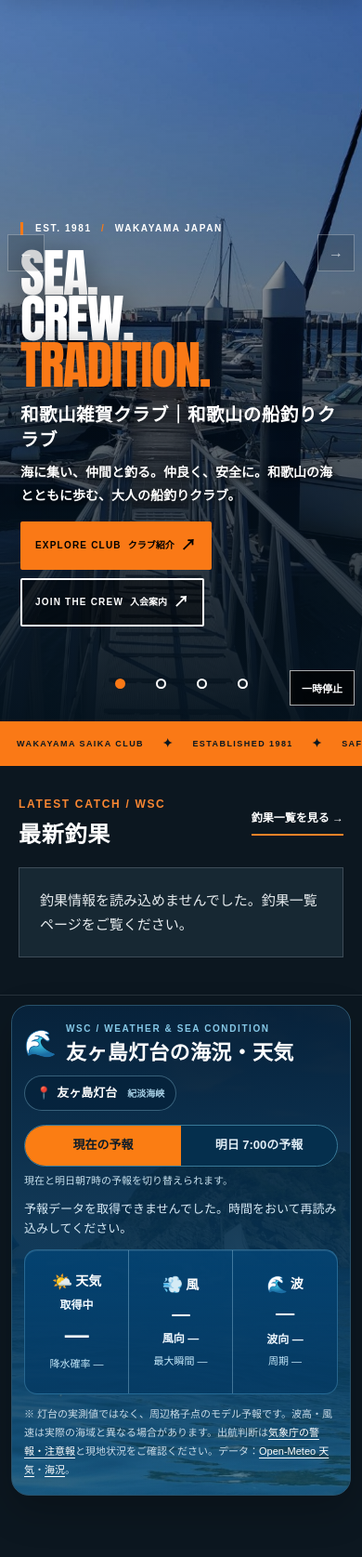
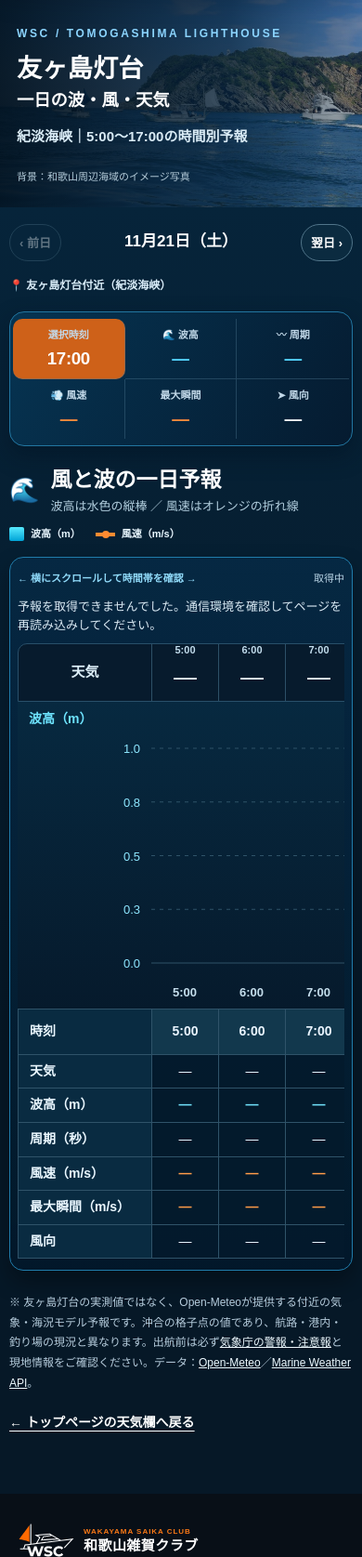
Before and after one commit to oosaka0123-sudo/wakayama-saika-club, a PHP site: page /tomogashima/index.html in a window 390 px wide. Shown: the part 68-1743 px from the top of the page at 93% size. Run offline with PHP 8.4, Linux system fonts and the light colour scheme.

Commit message:
feat: 友ヶ島灯台の波高＋風速重ね合わせグラフ特設ページ (#44)
* feat(tomogashima): add standalone hourly combined wave and wind forecast page

* style(tomogashima): implement marine overlay chart and mobile horizontal timeline

* feat(tomogashima): fetch real hourly marine data and draw overlaid bars and wind line

* feat(home): link Tomogashima hourly wind and wave forecast

* style(home): add forecast detail link scoped to weather card

* seo: include new Tomogashima forecast detail page

* fix(tomogashima): reject API error payloads instead of showing misleading empty forecast

```diff
--- a/css/sea-forecast.css
+++ b/css/sea-forecast.css
@@ -80,3 +80,9 @@
 .sea-forecast .sf-extra{font-size:10px}
 }
 @media(prefers-reduced-motion:reduce){.sea-forecast *, .sea-forecast *::before, .sea-forecast *::after{scroll-behavior:auto!important;transition:none!important}}
+
+/* Link to hourly forecast detail; homepage forecast section only. */
+.sea-forecast .sf-detail-cta{margin:18px 0 7px}
+.sea-forecast .sf-detail-cta a{display:inline-flex;gap:9px;align-items:center;justify-content:center;min-height:46px;padding:12px 19px;background:#fb7d13;color:#091927;border-radius:999px;font-size:14px;font-weight:900;text-decoration:none;line-height:1.4}
+.sea-forecast .sf-detail-cta a:hover{background:#ffa34e}
+.sea-forecast .sf-detail-cta a:focus-visible{outline:3px solid #fff;outline-offset:3px}
--- /dev/null
+++ b/css/tomogashima.css
@@ -0,0 +1,91 @@
+/* Tomogashima Lighthouse forecast special page – isolated styles only. */
+.tw-page{background:#061827;color:#f2f8fc}
+.tw-page .site-header{z-index:60}
+.tw-page .tw-hero{position:relative;isolation:isolate;margin-top:var(--hh);padding:clamp(39px,5.4vw,76px) 20px 30px;min-height:240px;background:linear-gradient(90deg,rgba(1,17,30,.94),rgba(4,30,53,.78) 64%,rgba(3,26,46,.36)),url("../assets/photos/21993.jpg") center 51%/cover no-repeat;overflow:hidden}
+.tw-page .tw-hero-content{max-width:1200px;margin:auto;position:relative}
+.tw-page .tw-eyebrow{margin:0 0 12px;letter-spacing:.22em;color:#8cd5ff;font:800 12px/1.4 Arial,sans-serif}
+.tw-page .tw-hero h1{color:#fff;font-size:clamp(32px,5.4vw,58px);line-height:1.26;font-weight:900;margin:0}
+.tw-page .tw-hero h1 span{display:block;font-size:.67em;margin-top:5px}
+.tw-page .tw-tagline{margin:14px 0 0;font-size:clamp(15px,2.6vw,21px);color:#d9ebf5;font-weight:700}
+.tw-page .tw-image-caption{font-size:11px;color:#b4cbd9;margin:18px 0 0}
+.tw-page .tw-dashboard{background:linear-gradient(180deg,#06243a 0%,#061827 65%);padding:22px 14px 64px}
+.tw-page .tw-container{width:min(100%,1200px);margin:0 auto}
+.tw-page .tw-daybar{display:flex;gap:15px;align-items:center;justify-content:space-between;flex-wrap:wrap;margin-bottom:17px}
+.tw-page .tw-date-nav{display:flex;align-items:center;gap:10px}
+.tw-page .tw-date-nav h2{font-size:clamp(16px,2.9vw,24px);line-height:1.35;margin:0;color:#fff;min-width:170px;text-align:center}
+.tw-page .tw-date-nav button{cursor:pointer;color:#fff;background:#0b2b40;border:1px solid #51758a;border-radius:999px;min-height:42px;padding:5px 15px;font-size:15px;font-weight:800}
+.tw-page .tw-date-nav button:disabled{opacity:.37;cursor:not-allowed}
+.tw-page .tw-date-nav button:not(:disabled):hover{background:#14445f}
+.tw-page .tw-point{font-weight:800;font-size:14px;color:#d9ecf8}
+.tw-page .tw-current{display:grid;grid-template-columns:1.15fr repeat(5,1fr);border:1px solid #2276a1;background:linear-gradient(120deg,#063452,#051b30);border-radius:16px;padding:12px 8px;gap:0;box-shadow:0 10px 24px #00101d66;margin:0 0 30px}
+.tw-page .tw-current>div{display:flex;flex-direction:column;align-items:center;justify-content:center;gap:4px;border-right:1px solid #4e799266;padding:5px 8px;min-width:0}
+.tw-page .tw-current>div:last-child{border-right:0}
+.tw-page .tw-current small{display:block;color:#c2d8e8;font-size:12px;font-weight:800;line-height:1.5;white-space:nowrap}
+.tw-page .tw-current strong{font-size:clamp(17px,2.5vw,27px);line-height:1.35;white-space:nowrap;font-weight:900;letter-spacing:-.02em}
+.tw-page .tw-current-time{background:#ce6119;border-radius:10px;color:#fff}
+.tw-page .tw-current>div:nth-child(2) strong,.tw-page .tw-current>div:nth-child(3) strong{color:#55d5ff}
+.tw-page .tw-current>div:nth-child(4) strong,.tw-page .tw-current>div:nth-child(5) strong{color:#ff8b3b}
+.tw-page .tw-toolbar{display:flex;gap:20px;align-items:flex-end;justify-content:space-between;flex-wrap:wrap;margin:0 0 14px}
+.tw-page .tw-heading{display:flex;gap:12px;align-items:center}
+.tw-page .tw-heading-symbol{font-size:31px}
+.tw-page .tw-heading h2{color:#fff;font-size:clamp(23px,3.4vw,34px);line-height:1.3;margin:0}
+.tw-page .tw-heading p{margin:3px 0 0;font-size:13px;line-height:1.5;color:#b3cfdf}
+.tw-page .tw-legend{display:flex;gap:16px;flex-wrap:wrap;color:#eaf7ff;font-size:13px;font-weight:700}
+.tw-page .tw-legend>span{display:flex;gap:7px;align-items:center}
+.tw-page .tw-legend-bar{display:inline-block;width:16px;height:15px;background:linear-gradient(#57eaff,#00a3d6);border-radius:2px}
+.tw-page .tw-legend-line{display:inline-block;width:21px;height:0;border-top:4px solid #ff8b31;position:relative}
+.tw-page .tw-legend-line:after{content:"";position:absolute;width:8px;height:8px;top:-6px;left:7px;background:#ff8b31;border-radius:50%}
+.tw-page .tw-panel{border:1px solid #207cab;border-radius:20px;padding:16px;background:linear-gradient(180deg,rgba(6,40,67,.95),rgba(2,24,42,.98));box-shadow:0 12px 25px #0005}
+.tw-page .tw-hint{display:flex;gap:16px;justify-content:space-between;align-items:center;flex-wrap:wrap;font-size:12px;color:#b7d2e3;margin-bottom:10px}
+.tw-page .tw-hint span:first-child{color:#91dbfa;font-weight:800}
+.tw-page .tw-status{margin:4px 0 10px;font-size:13px;color:#dbeaf4;line-height:1.5}
+.tw-page .tw-status:empty{display:none}
+.tw-page .tw-scroller{overflow:auto;max-width:100%;overscroll-behavior-x:contain;scrollbar-color:#2797c3 #06253b;scrollbar-width:thin}
+.tw-page .tw-scroller:focus-visible{outline:3px solid #ff8b31;outline-offset:2px}
+.tw-page .tw-rail{width:1080px;min-width:1080px}
+.tw-page .tw-weather-strip{display:grid;grid-template-columns:144px repeat(13,72px);align-items:stretch;background:#071b2d;border:1px solid #284f69;border-radius:10px 10px 0 0;overflow:hidden}
+.tw-page .tw-weather-strip>div{min-height:61px;display:flex;align-items:center;justify-content:center;flex-direction:column;border-right:1px solid #2d5067;font-size:25px}
+.tw-page .tw-weather-strip>div:last-child{border-right:0}
+.tw-page .tw-weather-strip small{font-size:11px;font-weight:800;color:#c4deee;line-height:1}
+.tw-page .tw-weather-strip .tw-weather-title{font-size:15px;color:#dceef8;font-weight:800}
+.tw-page .tw-weather-strip .is-selected{background:#6a3a2580}
+.tw-page #tw-combo-chart{display:block;width:1080px;height:330px;background:linear-gradient(180deg,#072940,#061a2c)}
+.tw-page .tw-table{border-collapse:collapse;table-layout:fixed;width:1080px;margin:0;background:rgba(4,27,45,.92);color:#eaf5ff;font-size:14px;line-height:1.4}
+.tw-page .tw-table th,.tw-page .tw-table td{border:1px solid #2f5369;padding:8px 3px;text-align:center;white-space:nowrap;vertical-align:middle}
+.tw-page .tw-table tr>*:first-child{width:144px;text-align:left;padding-left:12px;font-weight:800;background:#092b41;color:#eaf7ff}
+.tw-page .tw-table tr>*:not(:first-child){width:72px}
+.tw-page .tw-table thead th{background:#12384d;font-weight:900}
+.tw-page .tw-table button{display:block;width:100%;border:0;background:transparent;color:inherit;cursor:pointer;font:inherit;font-weight:900;padding:6px 0}
+.tw-page .tw-table button:hover{color:#7ee3ff}
+.tw-page .tw-table .tw-selected{background:#6d3d20a8!important;color:#fff!important;font-weight:900}
+.tw-page .tw-table tr[id="tw-wave-row"] td{color:#72e5ff;font-weight:850}
+.tw-page .tw-table tr[id="tw-wind-row"] td,.tw-page .tw-table tr[id="tw-gust-row"] td{color:#ff9c49;font-weight:850}
+.tw-page .tw-table .tw-direction-arrow{font-weight:900;font-size:22px;display:block;color:#eaf6ff;line-height:1.15}
+.tw-page .tw-table .tw-direction-label{font-size:11px;display:block;color:#bcd4e2}
+.tw-page .tw-disclaimer{color:#b7cddd;font-size:12px;line-height:1.8;max-width:1000px;margin:24px 0 14px}
+.tw-page .tw-disclaimer a{color:#effaff;text-decoration:underline}
+.tw-page .tw-return{margin:16px 0}
+.tw-page .tw-return a{color:#fff;font-size:14px;font-weight:800;text-underline-offset:4px}
+@media(max-width:760px){
+.tw-page .tw-hero{min-height:190px;padding:28px 18px 22px}
+.tw-page .tw-hero h1{font-size:clamp(27px,7vw,40px)}
+.tw-page .tw-dashboard{padding:18px 10px 45px}
+.tw-page .tw-daybar{align-items:flex-start}
+.tw-page .tw-date-nav{width:100%;justify-content:space-between;gap:5px}
+.tw-page .tw-date-nav h2{min-width:0;font-size:17px}
+.tw-page .tw-date-nav button{padding:7px 10px;font-size:13px;min-height:40px}
+.tw-page .tw-point{font-size:12px}
+.tw-page .tw-current{grid-template-columns:repeat(3,minmax(0,1fr));margin-bottom:22px;padding:7px 3px;gap:0}
+.tw-page .tw-current>div{padding:9px 3px;border-right:1px solid #4e799266}
+.tw-page .tw-current>div:nth-child(3){border-right:0}
+.tw-page .tw-current>div:nth-child(-n+3){border-bottom:1px solid #4e799266}
+.tw-page .tw-current small{font-size:11px}
+.tw-page .tw-current strong{font-size:clamp(16px,4.8vw,23px)}
+.tw-page .tw-toolbar{gap:10px}
+.tw-page .tw-heading h2{font-size:23px}
+.tw-page .tw-heading-symbol{font-size:26px}
+.tw-page .tw-legend{font-size:11px}
+.tw-page .tw-panel{padding:12px 8px;border-radius:15px}
+.tw-page .tw-hint{font-size:11px;gap:6px}
+}
+@media(prefers-reduced-motion:reduce){.tw-page *{scroll-behavior:auto!important;animation:none!important;transition:none!important}}
--- a/index.html
+++ b/index.html
@@ -13,7 +13,7 @@
 <link rel="stylesheet" href="css/premium.css?v=20261119-nav1">
 <link rel="stylesheet" href="css/seo-home.css?v=20261119-v2">
 <link rel="stylesheet" href="css/home-catch.css?v=20261121-1">
-<link rel="stylesheet" href="css/sea-forecast.css?v=20261121-3col-fix">
+<link rel="stylesheet" href="css/sea-forecast.css?v=20261121-detail-link1">
 <script src="js/main.js?v=20261119-share1" defer></script>
 <script src="js/footer.js?v=20261120-location1" defer></script>
 <script src="js/catch-config.js?v=20261120" defer></script>
@@ -219,6 +219,7 @@
         <p class="sf-extra" id="sf-period">周期 —</p>
       </article>
     </div>
+    <p class="sf-detail-cta"><a href="tomogashima/">友ヶ島灯台｜5:00〜17:00の波・風グラフを詳しく見る <span aria-hidden="true">→</span></a></p>
     <p class="sf-caution">※ 灯台の実測値ではなく、周辺格子点のモデル予報です。波高・風速は実際の海域と異なる場合があります。出航判断は<a href="https://www.jma.go.jp/bosai/" target="_blank" rel="noopener">気象庁の警報・注意報</a>と現地状況をご確認ください。データ：<a href="https://open-meteo.com/en/docs" target="_blank" rel="noopener">Open-Meteo 天気</a>・<a href="https://open-meteo.com/en/docs/marine-weather-api" target="_blank" rel="noopener">海況</a>。</p>
   </div>
 </section>
--- a/sitemap.xml
+++ b/sitemap.xml
@@ -1,10 +1,11 @@
 <?xml version="1.0" encoding="UTF-8"?>
 <urlset xmlns="http://www.sitemaps.org/schemas/sitemap/0.9">
-  <url><loc>https://oosaka0123-sudo.github.io/wakayama-saika-club/</loc><lastmod>2026-11-20</lastmod></url>
+  <url><loc>https://oosaka0123-sudo.github.io/wakayama-saika-club/</loc><lastmod>2026-11-21</lastmod></url>
   <url><loc>https://oosaka0123-sudo.github.io/wakayama-saika-club/about/</loc><lastmod>2026-11-20</lastmod></url>
   <url><loc>https://oosaka0123-sudo.github.io/wakayama-saika-club/catch/</loc><lastmod>2026-11-20</lastmod></url>
   <url><loc>https://oosaka0123-sudo.github.io/wakayama-saika-club/gallery/</loc><lastmod>2026-11-20</lastmod></url>
   <url><loc>https://oosaka0123-sudo.github.io/wakayama-saika-club/location/</loc><lastmod>2026-11-20</lastmod></url>
   <url><loc>https://oosaka0123-sudo.github.io/wakayama-saika-club/join/</loc><lastmod>2026-11-20</lastmod></url>
   <url><loc>https://oosaka0123-sudo.github.io/wakayama-saika-club/contact/</loc><lastmod>2026-11-20</lastmod></url>
+  <url><loc>https://oosaka0123-sudo.github.io/wakayama-saika-club/tomogashima/</loc><lastmod>2026-11-21</lastmod></url>
 </urlset>
--- /dev/null
+++ b/tomogashima/index.html
@@ -0,0 +1,113 @@
+<!doctype html>
+<html lang="ja">
+<head>
+<meta charset="utf-8">
+<meta name="viewport" content="width=device-width,initial-scale=1">
+<title>友ヶ島灯台｜5時〜17時の波高・風速予報グラフ｜和歌山雑賀クラブ</title>
+<meta name="description" content="友ヶ島灯台付近の5:00〜17:00の波高・周期・風向・風速・最大瞬間風速・天気を時間別に確認。波の縦棒と風の折れ線を重ねた海況予報グラフ。">
+<meta name="robots" content="index,follow">
+<meta name="theme-color" content="#071927">
+<link rel="canonical" href="https://oosaka0123-sudo.github.io/wakayama-saika-club/tomogashima/">
+<link rel="icon" type="image/svg+xml" href="../assets/favicon.svg?v=20261119-boat">
+<link rel="stylesheet" href="../css/style.css">
+<link rel="stylesheet" href="../css/premium.css?v=20261119-nav1">
+<link rel="stylesheet" href="../css/tomogashima.css?v=20261121-1">
+<script src="../js/main.js?v=20261119-share1" defer></script>
+<script src="../js/footer.js?v=20261120-location1" defer></script>
+<script src="../js/tomogashima.js?v=20261121-1" defer></script>
+<meta property="og:type" content="website">
+<meta property="og:locale" content="ja_JP">
+<meta property="og:title" content="友ヶ島灯台 一日の波・風・天気｜和歌山雑賀クラブ">
+<meta property="og:description" content="波高の縦棒グラフと風速の折れ線グラフを重ね、5:00〜17:00の海況を時間別に表示。">
+<meta property="og:url" content="https://oosaka0123-sudo.github.io/wakayama-saika-club/tomogashima/">
+<meta property="og:image" content="https://oosaka0123-sudo.github.io/wakayama-saika-club/assets/photos/21993.jpg">
+</head>
+<body class="tw-page">
+<a class="skip" href="#main">本文へ移動</a>
+<header class="site-header">
+  <div class="in">
+    <a class="brand" href="../" aria-label="和歌山雑賀クラブ トップへ">
+      <img src="../assets/logo-wsc.svg" width="92" height="56" alt="WSC 船のロゴ">
+      <div><small>WAKAYAMA SAIKA CLUB</small><span>和歌山雑賀クラブ</span></div>
+    </a>
+    <nav class="gnav" aria-label="メインメニュー">
+      <ul>
+        <li><a href="../about/"><small>ABOUT</small><span>クラブ紹介</span></a></li>
+        <li><a href="../catch/"><small>CATCH</small><span>釣果情報</span></a></li>
+        <li><a href="../location/"><small>ACCESS</small><span>所在地</span></a></li>
+        <li><a href="../join/" class="cta"><small>JOIN US</small><span>入会案内</span></a></li>
+      </ul>
+    </nav>
+    <button class="menu-btn" id="menu-btn" type="button" aria-expanded="false" aria-controls="drawer" aria-label="メニューを開く"><span class="bars"></span></button>
+  </div>
+</header>
+<nav class="drawer" id="drawer" aria-label="モバイルメニュー" inert>
+  <ul>
+    <li><a href="../"><small>HOME</small><span>ホーム</span></a></li>
+    <li><a href="../about/"><small>ABOUT</small><span>クラブ紹介</span></a></li>
+    <li><a href="../catch/"><small>CATCH</small><span>釣果情報</span></a></li>
+    <li><a href="./" aria-current="page"><small>FORECAST</small><span>友ヶ島灯台 海況予報</span></a></li>
+    <li><a href="../location/"><small>ACCESS</small><span>所在地</span></a></li>
+    <li><a href="../join/" class="cta"><small>JOIN US</small><span>入会案内</span></a></li>
+  </ul>
+</nav>
+<main id="main">
+  <section class="tw-hero" aria-labelledby="tw-title">
+    <div class="tw-hero-content">
+      <p class="tw-eyebrow">WSC / TOMOGASHIMA LIGHTHOUSE</p>
+      <h1 id="tw-title">友ヶ島灯台 <span>一日の波・風・天気</span></h1>
+      <p class="tw-tagline">紀淡海峡｜5:00〜17:00の時間別予報</p>
+      <p class="tw-image-caption">背景：和歌山周辺海域のイメージ写真</p>
+    </div>
+  </section>
+  <section class="tw-dashboard" aria-label="友ヶ島灯台の時間別海況">
+    <div class="tw-container">
+      <div class="tw-daybar">
+        <div class="tw-date-nav" aria-label="予報日を切り替え">
+          <button id="tw-prev" type="button" aria-label="前日の予報へ">‹ <span>前日</span></button>
+          <h2 id="tw-date">予報日を読み込んでいます</h2>
+          <button id="tw-next" type="button" aria-label="翌日の予報へ"><span>翌日</span> ›</button>
+        </div>
+        <span class="tw-point">📍 友ヶ島灯台付近（紀淡海峡）</span>
+      </div>
+      <div class="tw-current" aria-label="選択時刻の予報">
+        <div class="tw-current-time"><small>選択時刻</small><strong id="tw-selected-time">—</strong></div>
+        <div><small>🌊 波高</small><strong id="tw-selected-wave">—</strong></div>
+        <div><small>〰 周期</small><strong id="tw-selected-period">—</strong></div>
+        <div><small>💨 風速</small><strong id="tw-selected-wind">—</strong></div>
+        <div><small>最大瞬間</small><strong id="tw-selected-gust">—</strong></div>
+        <div><small>➤ 風向</small><strong id="tw-selected-direction">—</strong></div>
+      </div>
+      <div class="tw-toolbar">
+        <div class="tw-heading"><span class="tw-heading-symbol" aria-hidden="true">🌊</span><div><h2>風と波の一日予報</h2><p>波高は水色の縦棒 ／ 風速はオレンジの折れ線</p></div></div>
+        <div class="tw-legend" aria-label="グラフの凡例"><span><i class="tw-legend-bar"></i>波高（m）</span><span><i class="tw-legend-line"></i>風速（m/s）</span></div>
+      </div>
+      <div class="tw-panel">
+        <div class="tw-hint"><span>← 横にスクロールして時間帯を確認 →</span><span id="tw-updated">取得中</span></div>
+        <p id="tw-status" class="tw-status" role="status" aria-live="polite">友ヶ島灯台付近の予報を取得しています…</p>
+        <div class="tw-scroller" id="tw-scroller" role="region" tabindex="0" aria-label="5時から17時までのグラフと時間別データ。横スクロールできます">
+          <div class="tw-rail">
+            <div class="tw-weather-strip" id="tw-weather-strip" aria-label="時間別の天気"></div>
+            <svg id="tw-combo-chart" viewBox="0 0 1080 330" role="img" aria-label="5時から17時の波高を縦棒、風速を折れ線で重ねたグラフ"></svg>
+            <table class="tw-table" aria-label="時間別の天気・波高・周期・風速・最大瞬間風速・風向">
+              <thead><tr id="tw-hours-row"><th scope="col">時刻</th></tr></thead>
+              <tbody>
+                <tr id="tw-weather-row"><th scope="row">天気</th></tr>
+                <tr id="tw-wave-row"><th scope="row">波高（m）</th></tr>
+                <tr id="tw-period-row"><th scope="row">周期（秒）</th></tr>
+                <tr id="tw-wind-row"><th scope="row">風速（m/s）</th></tr>
+                <tr id="tw-gust-row"><th scope="row">最大瞬間（m/s）</th></tr>
+                <tr id="tw-direction-row"><th scope="row">風向</th></tr>
+              </tbody>
+            </table>
+          </div>
+        </div>
+      </div>
+      <p class="tw-disclaimer">※ 友ヶ島灯台の実測値ではなく、Open-Meteoが提供する付近の気象・海況モデル予報です。沖合の格子点の値であり、航路・港内・釣り場の現況と異なります。出航前は必ず<a href="https://www.jma.go.jp/bosai/" target="_blank" rel="noopener noreferrer">気象庁の警報・注意報</a>と現地情報をご確認ください。データ：<a href="https://open-meteo.com/en/docs" target="_blank" rel="noopener noreferrer">Open-Meteo</a>／<a href="https://open-meteo.com/en/docs/marine-weather-api" target="_blank" rel="noopener noreferrer">Marine Weather API</a>。</p>
+      <p class="tw-return"><a href="../#sea-forecast">← トップページの天気欄へ戻る</a></p>
+    </div>
+  </section>
+</main>
+<footer data-wsc-footer aria-label="和歌山雑賀クラブ共通フッター"></footer>
+</body>
+</html>
```
Also changed, not shown: js/tomogashima.js (added, +290 -0 lines).
